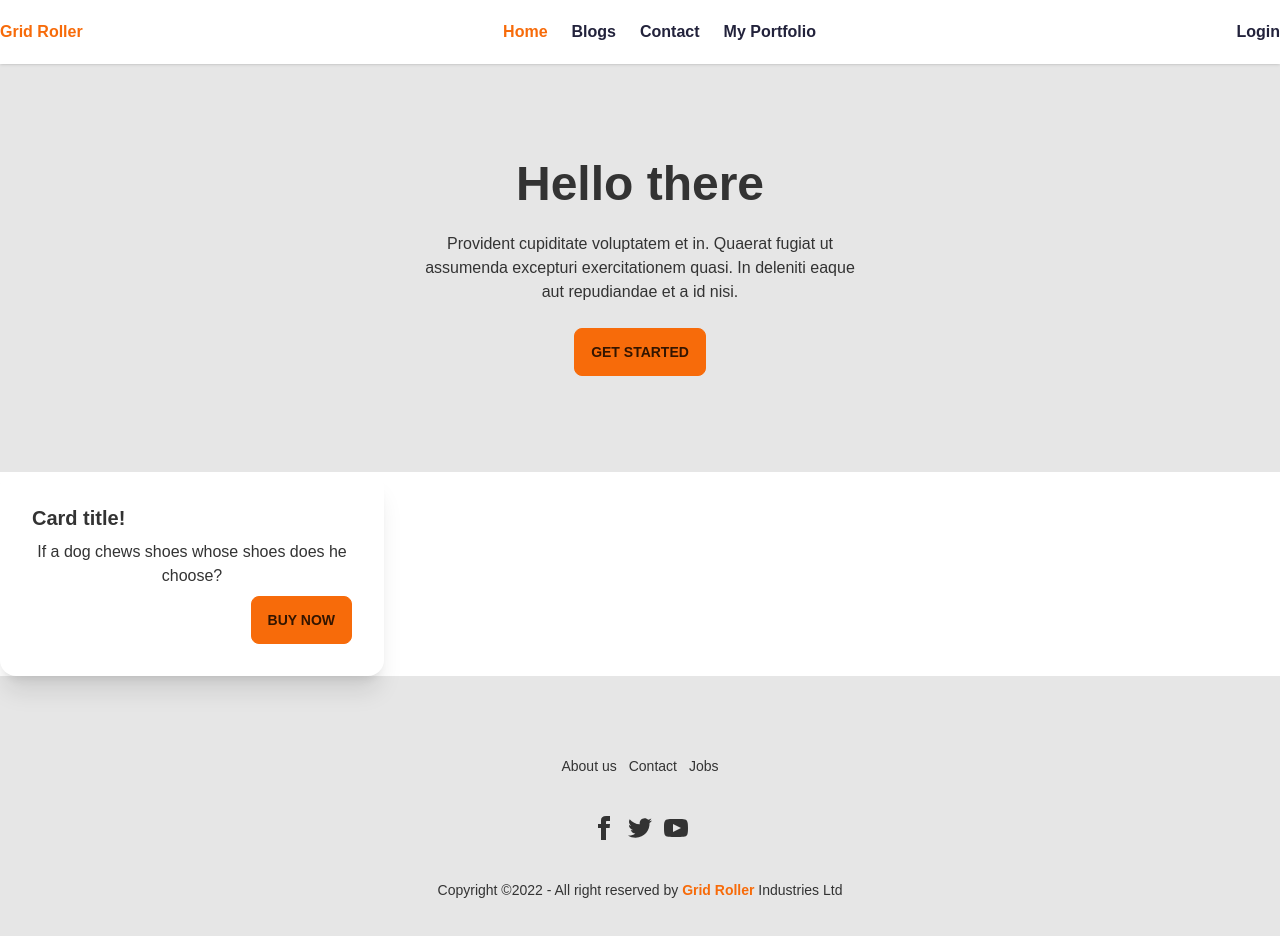
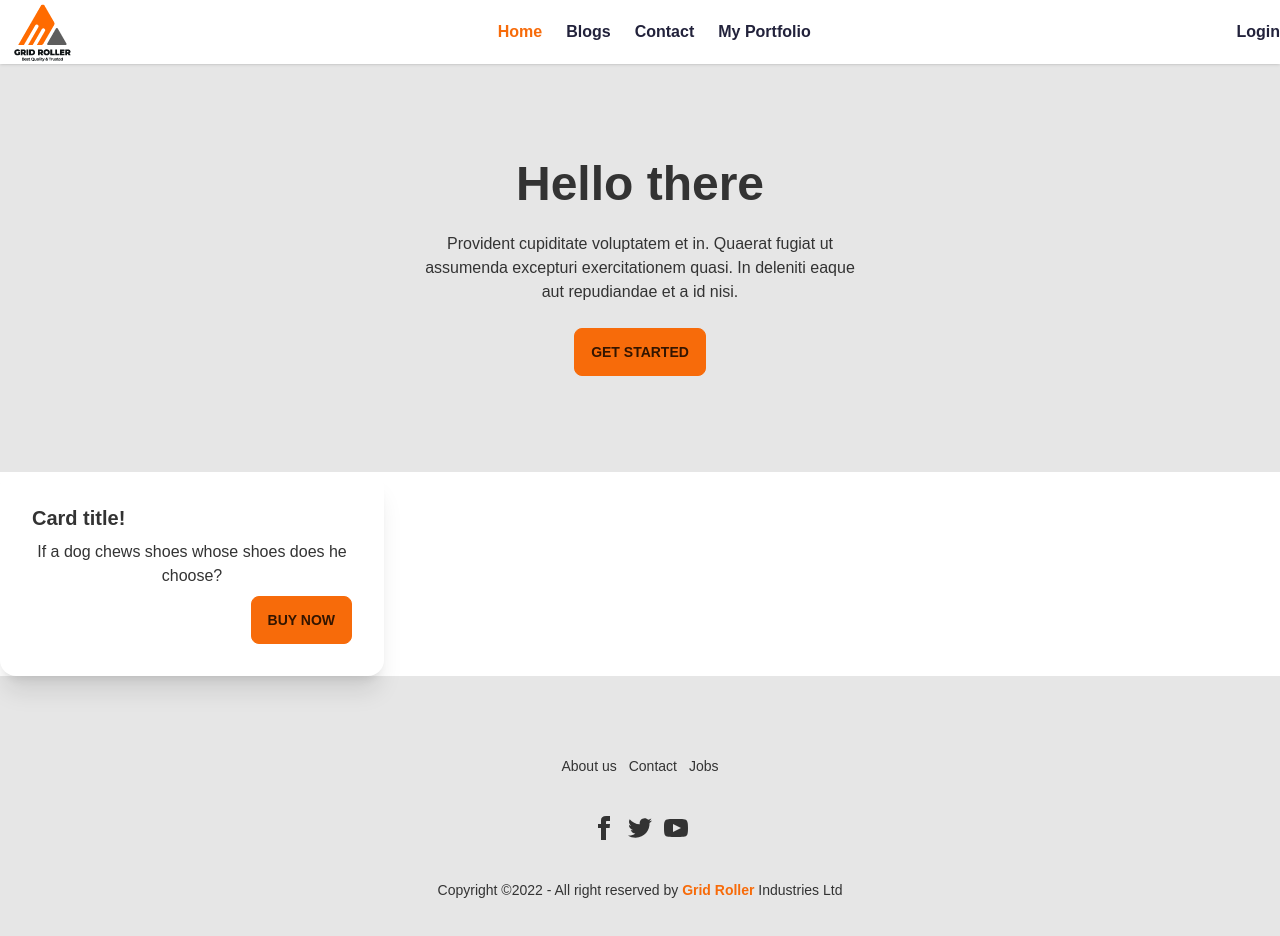
Before and after one commit to tilok-wp/Grid-Roller-Client, a React (Create React App) app: page / in a window 1280 px wide. Shown: the top 936 px of the page. Built offline with nearby package versions, Linux system fonts and the light colour scheme; no server answers.

Commit message:
Update login sign out header menu

```diff
--- a/src/Pages/Shared/Header.js
+++ b/src/Pages/Shared/Header.js
@@ -2,14 +2,23 @@ import React, { useState } from 'react';
 import { Link } from 'react-router-dom';
 import CustomLink from '../../utility/CustomLink';
 import { XIcon, MenuAlt3Icon } from '@heroicons/react/solid'
+import auth from '../../firebase.init';
+import { signOut } from 'firebase/auth';
+import { useAuthState } from 'react-firebase-hooks/auth';
+import logoImage from '../../images/logo.png'
 
 const Header = () => {
+    const [opener, setOpener] = useState(false)
+    const [user] = useAuthState(auth)
+    const signOutHandler = () => {
+        signOut(auth)
+    }
 
-    const [opener, setOpener] = useState(false)
+
     return (
         <header className='sticky top-0 bg-base-100 z-50 shadow shadow-primary-50'>
             <div className='container md:mx-auto lg:flex justify-between items-center relative z-10'>
-                <Link className='z-10 relative text-primary font-bold' to='/'> Grid Roller </Link>
+                <Link className='z-10 relative text-primary font-bold' to='/'> <img className='ml-3' src={logoImage} alt="Grid Roller" /> </Link>
                 <nav className={`flex flex-col py-5 md:py-0 md:flex-row absolute text-center md:static w-full md:w-fit bg-green-50 md:bg-transparent duration-500 ease-in ${opener ? 'top-[65px]' : 'top-[-300px]'}`}>
                     <CustomLink to='/'>Home</CustomLink>
                     <CustomLink to='/blogs'>Blogs</CustomLink>
@@ -17,7 +26,9 @@ const Header = () => {
                     <CustomLink to='/my-portfolio'>My Portfolio</CustomLink>
                 </nav>
                 <div className='fixed top-5  right-0 flex items-center md:static z-50'>
-                    <Link to='login' className='text-accent font-semibold'>Login</Link>
+                    {
+                        user ? <button onClick={signOutHandler} className='text-accent font-semibold'>Sign out </button> : <Link to='/login'><button className='text-accent font-semibold'>Login</button></Link>
+                    }
                     <div onClick={() => setOpener(!opener)} className='w-8 h-8 md:hidden ml-1 mr-5'>
                         {opener ? <XIcon /> : <MenuAlt3Icon />}
                     </div>
```
